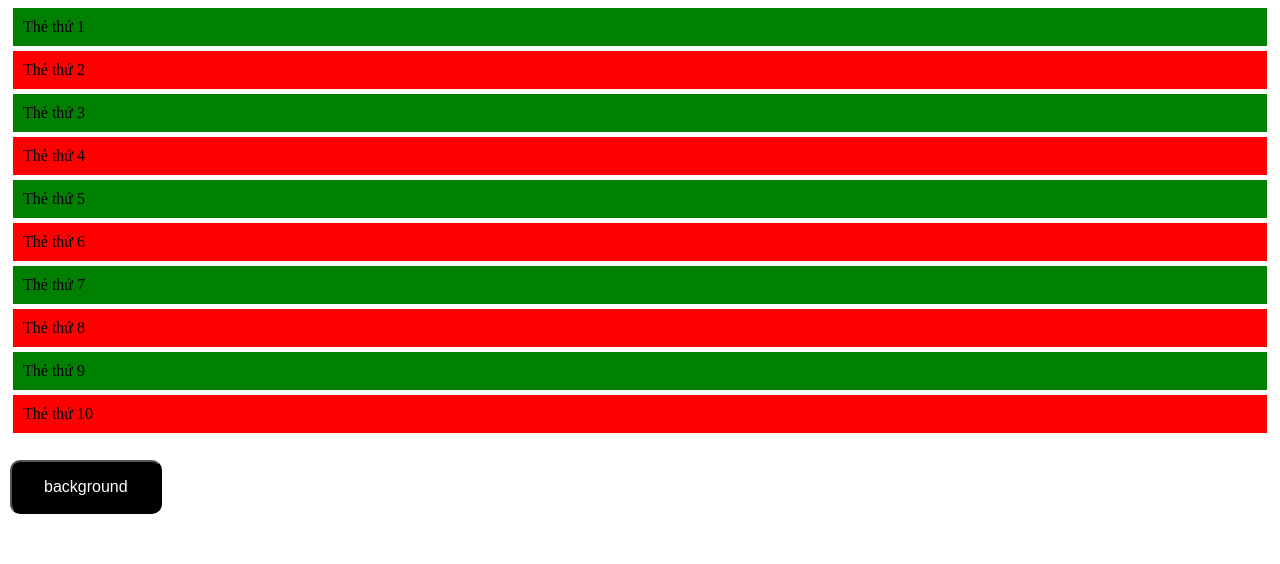
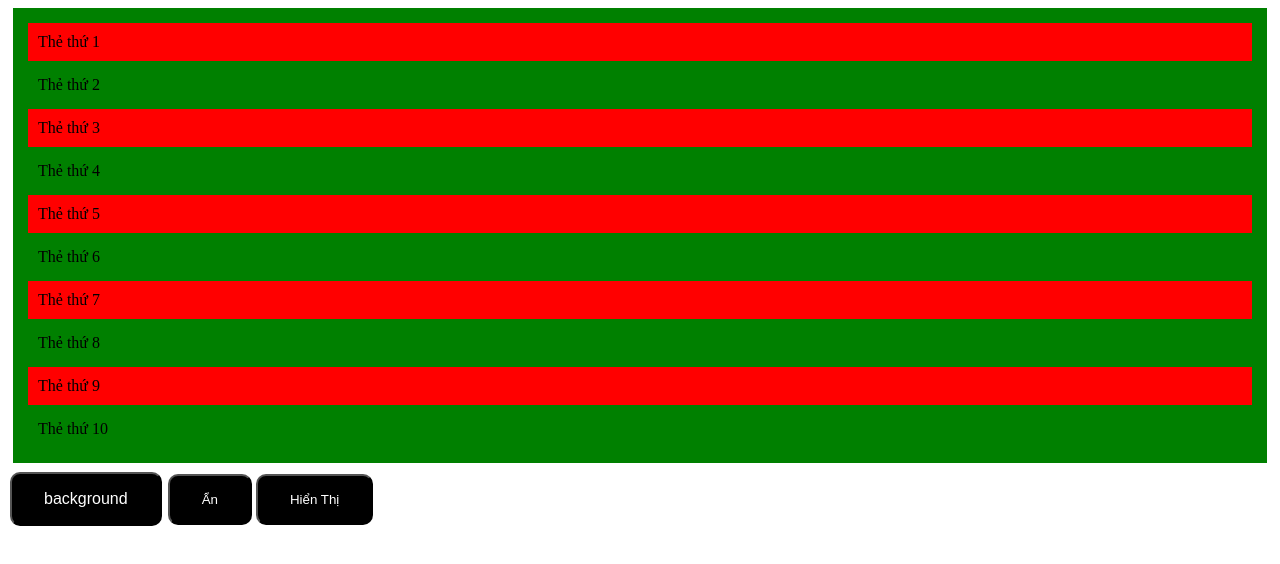
Before and after one commit to nguyenlanh1103/sessionOne, a plain HTML site: page session5/exerciseJs3.html in a window 1280 px wide. Both pictures are taken after a click on the button "background". Drawn offline with Linux system fonts and the light colour scheme.

Commit message:
git@github.com:nguyenlanh1103/sessionOne.git

```diff
--- a/session5/exerciseJs3.html
+++ b/session5/exerciseJs3.html
@@ -7,6 +7,7 @@
     <title>Document</title>
     <style type="text/css">
         div {
+            /* display: none; */
             padding: 10px;
             margin: 5px;
         }
@@ -20,11 +21,20 @@
         display: inline-block;
         font-size: 16px;
         margin: 4px 2px;
-        cursor: pointer;
+
+        }
+        input{
+            display: inline;
+            background-color: black; /* Green */
+            border-radius: 10px;
+            color: white;
+            padding: 16px 32px;
+            text-align: center;
         }
     </style>
 </head>
 <body>
+    <div id="content">
         <div>Thẻ thứ 1</div>
         <div>Thẻ thứ 2</div>
         <div>Thẻ thứ 3</div>
@@ -34,22 +44,37 @@
         <div>Thẻ thứ 7</div>
         <div>Thẻ thứ 8</div>
         <div>Thẻ thứ 9</div>
-    <div>Thẻ thứ 10</div></br>
+        <div>Thẻ thứ 10</div>
+    </div>
     <button onclick="change_backgroud()">background</button>
+
+    <input type="button" id="btn1" value="Ẩn"/>
+    <input type="button" id="btn2" value="Hiển Thị"/>
+
 <script>
     function change_backgroud()
     {
     var divs = document.getElementsByTagName("div");
     for (var i = 0; i < divs.length; i++){
-        // Vị trí chẵn => màu đỏ
         if ((i + 1) % 2 == 0){
             divs[i].style.background = "red";
         }
-        else { // Vị trí lẽ => màu xanh
+        else {
             divs[i].style.background = "green";
         }
     }
 }
 </script>
+<script language="javascript">
+
+    document.getElementById("btn1").onclick = function () {
+        document.getElementById("content").style.display = 'none';
+    };
+
+    document.getElementById("btn2").onclick = function () {
+        document.getElementById("content").style.display = 'block';
+    };
+
+</script>
 </body>
 </html>
```
Lines whose indentation alone changed are shown as unchanged.
